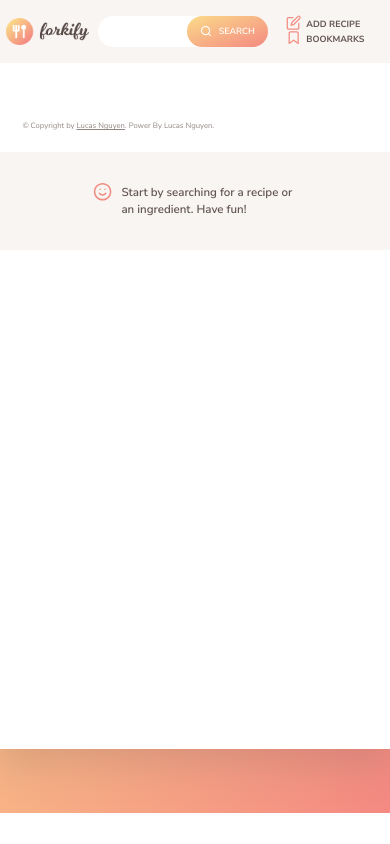
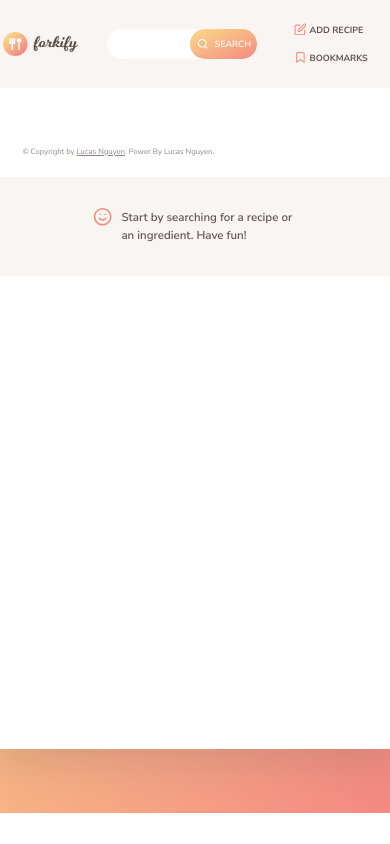
Before and after one commit to TaiAnhNg/forkify-app, a website built with Parcel: page index.html in a window 390 px wide. Built offline with nearby package versions, Linux system fonts and the light colour scheme.

Commit message:
update responsive

```diff
--- a/src/sass/_components.scss
+++ b/src/sass/_components.scss
@@ -35,12 +35,12 @@
     fill: currentColor;
   }
   @media only screen and (max-width: $bp-smallest) {
-    padding: 1.5rem 2rem;
+    padding: 1.4rem 1rem;
     font-size: 1.4rem;
 
     svg {
-      height: 1.9rem;
-      width: 1.9rem;
+      height: 1.8rem;
+      width: 1.8rem;
     }
   }
 }
--- a/src/sass/_header.scss
+++ b/src/sass/_header.scss
@@ -10,8 +10,8 @@
     height: 4.6rem;
     display: block;
     @media only screen and (max-width: $bp-smallest) {
-      margin-left: 1rem;
-      height: 4.2rem;
+      margin-left: 0.5rem;
+      height: 3.8rem;
     }
   }
 }
@@ -58,7 +58,7 @@
     font-family: inherit;
   }
   @media only screen and (max-width: $bp-smallest) {
-    padding-left: 2rem;
+    padding-left: 1rem;
     &__field {
       width: 12rem;
       font-size: 1.6rem;
@@ -123,6 +123,15 @@
     &__list {
       display: block;
     }
+    &__btn {
+      padding: 1.2rem 1rem;
+
+      svg {
+        height: 2rem;
+        width: 2rem;
+        margin-right: 0.5rem;
+      }
+    }
   }
 }
 
```
